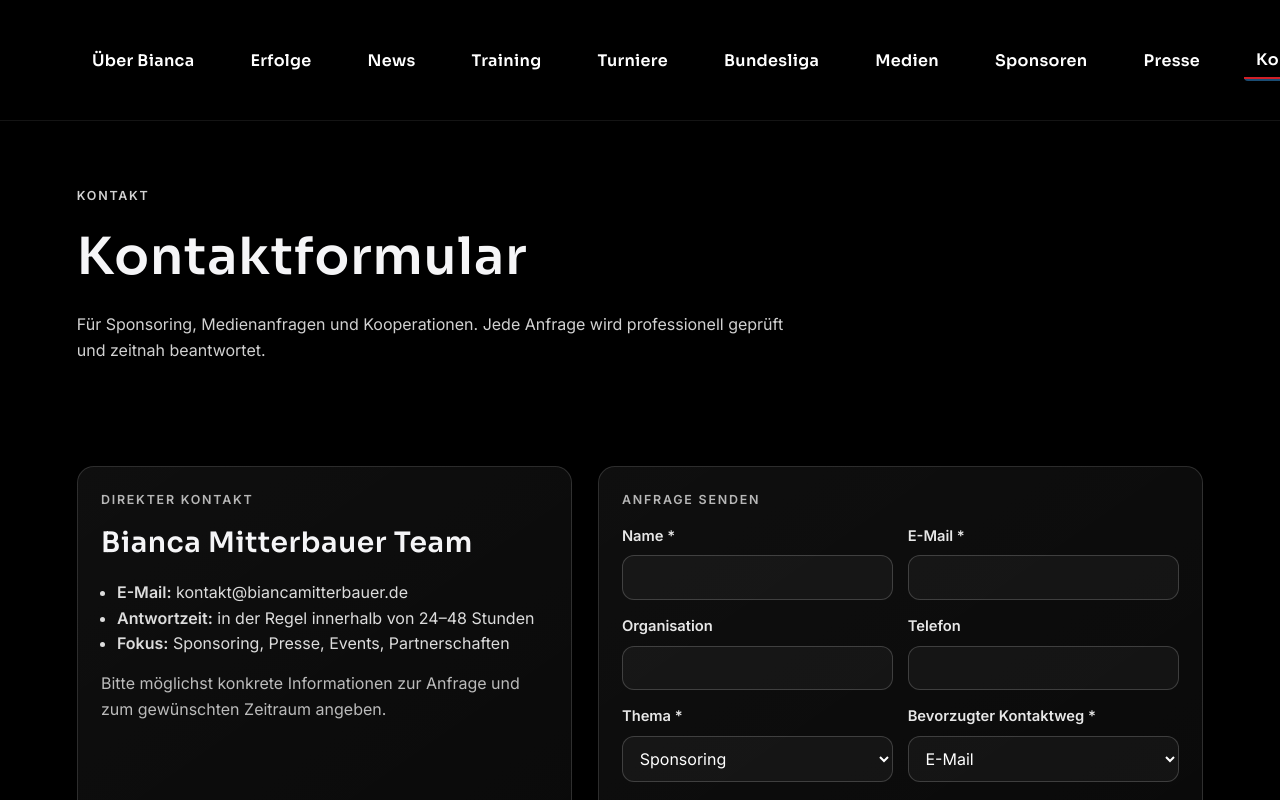
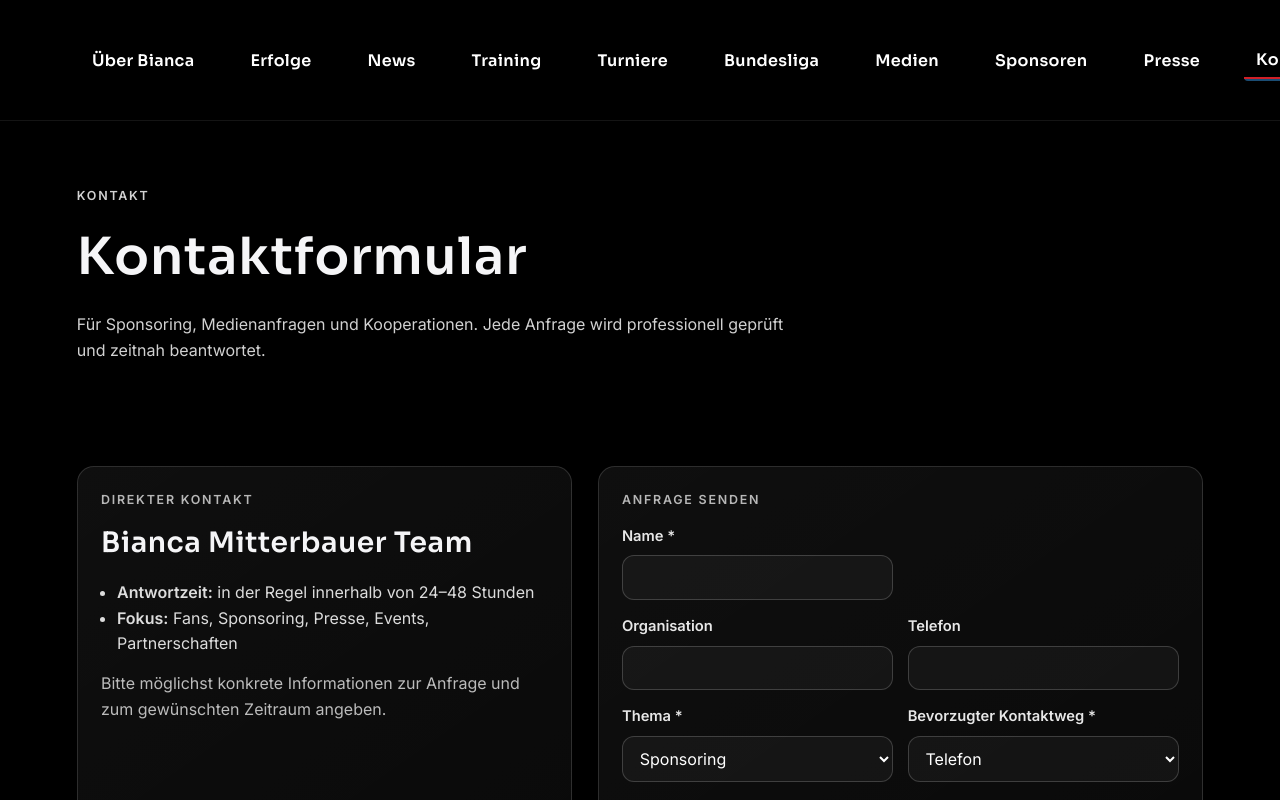
Before and after one commit to biancamitterbauer/bianca-waterpolo, an Angular app: page /contact in a window 1280 px wide. Built offline with nearby package versions, Linux system fonts and the light colour scheme.

Commit message:
refactor(contact,layout,header): remove email field, footer language switch, and legal nav

```diff
--- a/src/app/core/layout/header/header.component.ts
+++ b/src/app/core/layout/header/header.component.ts
@@ -41,7 +41,6 @@
     { labelKey: 'nav.sponsors', path: '/sponsors', exact: false },
     { labelKey: 'nav.press', path: '/press', exact: false },
     { labelKey: 'nav.contact', path: '/contact', exact: false },
-    { labelKey: 'nav.legal', path: '/legal', exact: false },
   ];
 
   readonly languageOptions: LanguageOption[] = [
--- a/src/app/core/layout/layout.component.ts
+++ b/src/app/core/layout/layout.component.ts
@@ -4,13 +4,11 @@
 import { HeaderComponent } from './header/header.component';
 import { BottomTabbarComponent } from './bottom-tabbar/bottom-tabbar.component';
 import { InstallService } from '../pwa/install.service';
-import { I18nPipe } from '../i18n/i18n.pipe';
-import { I18nService, SupportedLang } from '../i18n/i18n.service';
 
 @Component({
   selector: 'app-layout',
   standalone: true,
-  imports: [CommonModule, RouterModule, RouterOutlet, HeaderComponent, BottomTabbarComponent, I18nPipe],
+  imports: [CommonModule, RouterModule, RouterOutlet, HeaderComponent, BottomTabbarComponent],
   template: `
     <app-header></app-header>
     <main class="app-main">
@@ -22,20 +20,6 @@
       <div class="site-container">
         <div style="display:flex;justify-content:space-between;align-items:center;gap:1rem;flex-wrap:wrap">
           <div>© {{ currentYear }} Bianca Mitterbauer</div>
-          <div style="display:flex;justify-content:center;align-items:center;gap:1rem">
-            <div class="language-switch" role="group" aria-label="Sprachauswahl Footer">
-              <button
-                *ngFor="let lang of languageOptions"
-                type="button"
-                class="lang-btn"
-                [class.active]="currentLang() === lang.code"
-                [attr.aria-pressed]="currentLang() === lang.code"
-                (click)="setLang(lang.code)"
-              >
-                {{ lang.labelKey | t }}
-              </button>
-            </div>
-          </div>
           <div style="display:flex;gap:1rem;align-items:center">
             <button
               *ngIf="!isStandalone && (canPrompt || isIosPlatform)"
@@ -55,17 +39,9 @@
 export class LayoutComponent {
   readonly currentYear = new Date().getFullYear();
   private installService = inject(InstallService);
-  private readonly i18n = inject(I18nService);
   isStandalone = false;
   canPrompt = false;
   isIosPlatform = false;
-
-  readonly languageOptions: { code: SupportedLang; labelKey: string }[] = [
-    { code: 'de', labelKey: 'lang.de' },
-    { code: 'en', labelKey: 'lang.en' },
-  ];
-
-  readonly currentLang = this.i18n.currentLang;
 
   ngOnInit(): void {
     this.isStandalone = this.installService.isInStandaloneMode();
@@ -82,10 +58,6 @@
     }
   }
 
-  setLang(lang: SupportedLang): void {
-    this.i18n.setLang(lang);
-  }
-
   footerInstall(): void {
     if (this.canPrompt) {
       this.installService.promptInstall();
--- a/src/app/features/contact/contact.component.html
+++ b/src/app/features/contact/contact.component.html
@@ -12,9 +12,8 @@
       <p class="kicker">Direkter Kontakt</p>
       <h2>Bianca Mitterbauer Team</h2>
       <ul>
-        <li><strong>E-Mail:</strong> kontakt@biancamitterbauer.de</li>
         <li><strong>Antwortzeit:</strong> in der Regel innerhalb von 24–48 Stunden</li>
-        <li><strong>Fokus:</strong> Sponsoring, Presse, Events, Partnerschaften</li>
+        <li><strong>Fokus:</strong> Fans, Sponsoring, Presse, Events, Partnerschaften</li>
       </ul>
       <p class="note">
         Bitte möglichst konkrete Informationen zur Anfrage und zum gewünschten Zeitraum angeben.
@@ -31,14 +30,6 @@
             <input type="text" formControlName="fullName" autocomplete="name" />
             <small *ngIf="contactForm.controls.fullName.touched && contactForm.controls.fullName.invalid">
               Bitte einen gültigen Namen eingeben.
-            </small>
-          </label>
-
-          <label>
-            <span>E-Mail *</span>
-            <input type="email" formControlName="email" autocomplete="email" />
-            <small *ngIf="contactForm.controls.email.touched && contactForm.controls.email.invalid">
-              Bitte eine gültige E-Mail-Adresse eingeben.
             </small>
           </label>
         </div>
@@ -70,7 +61,6 @@
           <label>
             <span>Bevorzugter Kontaktweg *</span>
             <select formControlName="preferredContact">
-              <option>E-Mail</option>
               <option>Telefon</option>
             </select>
           </label>
--- a/src/app/features/contact/contact.component.ts
+++ b/src/app/features/contact/contact.component.ts
@@ -24,11 +24,10 @@
 
   readonly contactForm = this.fb.nonNullable.group({
     fullName: ['', [Validators.required, Validators.minLength(2)]],
-    email: ['', [Validators.required, Validators.email]],
     organization: [''],
     phone: [''],
     topic: ['Sponsoring', [Validators.required]],
-    preferredContact: ['E-Mail', [Validators.required]],
+    preferredContact: ['Telefon', [Validators.required]],
     message: ['', [Validators.required, Validators.minLength(20), Validators.maxLength(2000)]],
     consent: [false, [Validators.requiredTrue]],
   });
@@ -63,11 +62,10 @@
       this.submitState = 'success';
       this.contactForm.reset({
         fullName: '',
-        email: '',
         organization: '',
         phone: '',
         topic: 'Sponsoring',
-        preferredContact: 'E-Mail',
+        preferredContact: 'Telefon',
         message: '',
         consent: false,
       });
```
